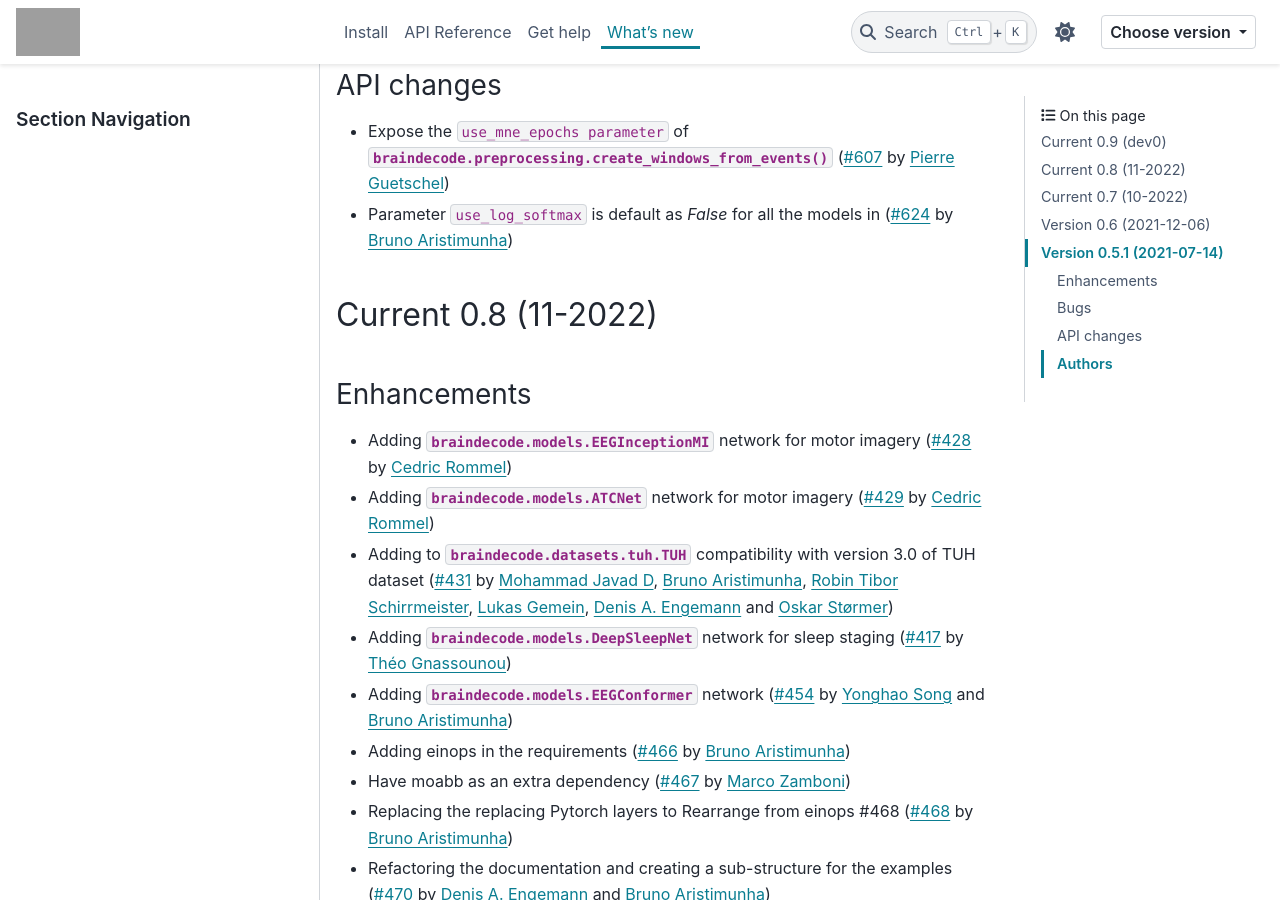
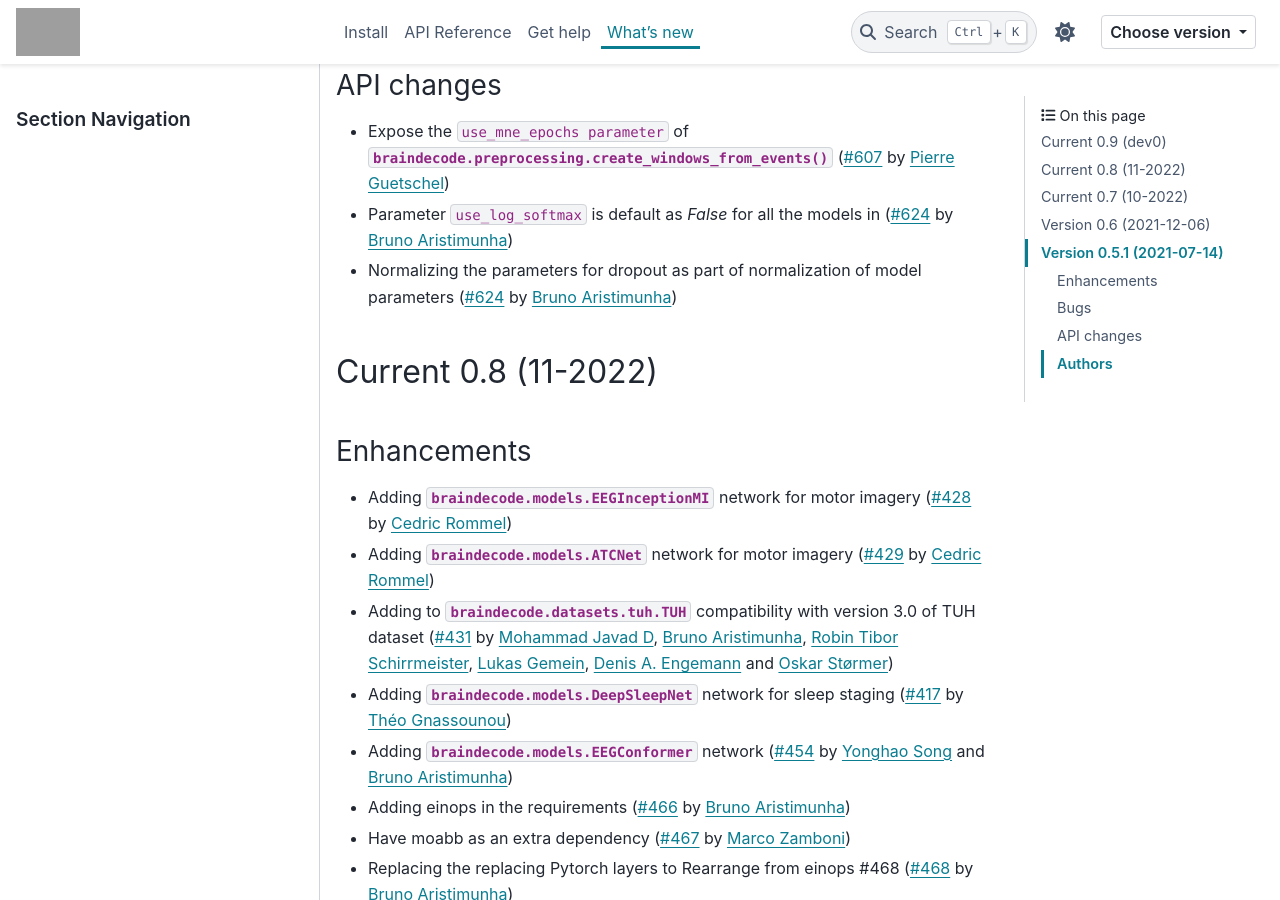
Before and after one commit to braindecode/braindecode, a Sphinx documentation site: the page built from docs/whats_new.rst, in a window 1280 px wide and 900 px high, scrolled down 1972 px. Built offline with Sphinx 7.4.7 and the PyData theme 0.15.4, drawn with Linux system fonts in a browser that asks for light colours; pages that are not in the unit, such as notebooks, are missing from menus; comment, search, counter and statistics services are not loaded; grey boxes are pictures that could not be loaded.

Commit message:
EHN: Normalizing the dropout

```diff
--- a/docs/whats_new.rst
+++ b/docs/whats_new.rst
@@ -68,6 +68,7 @@ API changes
 ~~~~~~~~~~~
 - Expose the ``use_mne_epochs parameter`` of :func:`braindecode.preprocessing.create_windows_from_events` (:gh:`607` by `Pierre Guetschel`_)
 - Parameter ``use_log_softmax`` is default as `False` for all the models in (:gh:`624` by `Bruno Aristimunha`_)
+- Normalizing the parameters for dropout as part of normalization of model parameters  (:gh:`624` by `Bruno Aristimunha`_)
 
 .. _changes_0_8_0:
 
```
